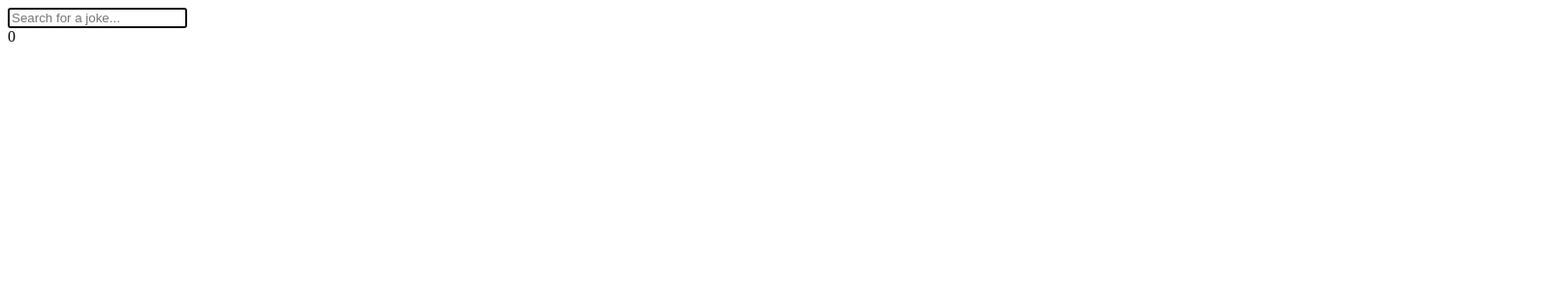
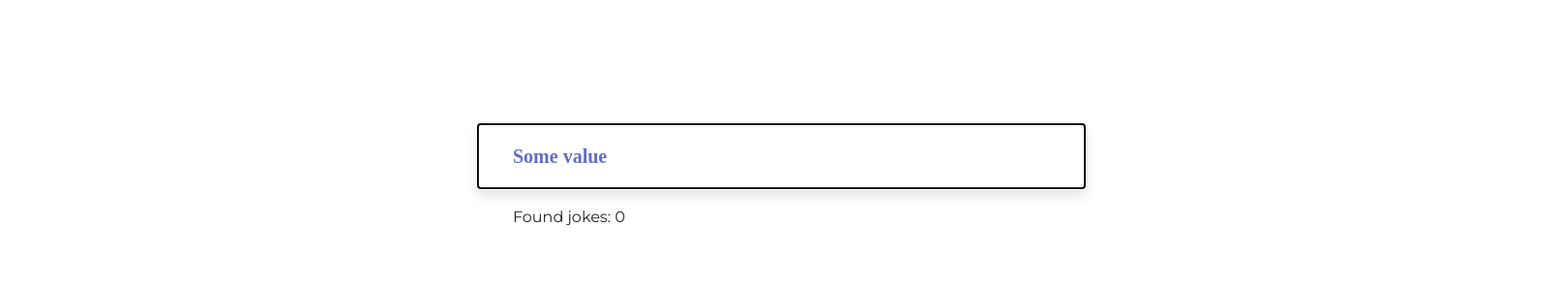
Before and after one commit to bboysquiz/fuse8-vue-ts-test, a Vue app: page / in a window 1280 px wide. Shown: the top 300 px of the page at 97% size, 1604 px wide, since content can reach past the window. Built offline with nearby package versions, Linux system fonts and the light colour scheme.

Commit message:
added styles for search input

```diff
--- a/index.html
+++ b/index.html
@@ -4,7 +4,8 @@
     <meta charset="UTF-8" />
     <link rel="icon" type="image/svg+xml" href="/vite.svg" />
     <meta name="viewport" content="width=device-width, initial-scale=1.0" />
-    <title>Vite + Vue + TS</title>
+    <link href="https://fonts.googleapis.com/css2?family=Montserrat:wght@400;500;700&display=swap" rel="stylesheet">
+    <title>Fuse8</title>
   </head>
   <body>
     <div id="app"></div>
--- a/src/components/SearchComponent.vue
+++ b/src/components/SearchComponent.vue
@@ -14,8 +14,10 @@ const handleInput = async () => {
 
 <template>
     <div class="search__container">
-        <input class="search__input" v-model="query" @input='handleInput' placeholder="Search for a joke..." autofocus />
-        <div class="search__jokes-conter">{{ data.jokes.length }}</div>
+        <div class="search__input-wrapper">
+            <input class="search__input" v-model="query" @input='handleInput' placeholder="Some value" autofocus />
+            <div class="search__jokes-conter">Found jokes: {{ data.jokes.length }}</div>
+        </div>
         <div class="search__block-wrapper">
             <div class="search__block" v-for="joke in data.jokes" :key="joke.id">
                 <p class="search__joke-text">{{ joke.value }}</p>
@@ -26,4 +28,61 @@ const handleInput = async () => {
     </div>
 </template>
 
-<style scoped></style>
+<style scoped>
+.search__container {
+    width: 1596px;
+    display: flex;
+    flex-wrap: wrap;
+    justify-content: center;
+    margin: 128px auto 0 auto;
+}
+.search__input-wrapper {
+    display: flex;
+    justify-content: center;
+    flex-wrap: wrap;
+    width: 626px;
+}
+
+.search__input {
+    padding-left: 36px;
+    width: 626px;
+    height: 64px;
+    box-shadow: 0px 7px 12px 0px rgba(100, 100, 111, 0.2);
+    font-family: Fira Sans;
+    font-size: 20px;
+    font-weight: 700;
+    line-height: 24px;
+    letter-spacing: 0px;
+    color: #656EC2;
+    border: none;
+}
+
+.search__input::placeholder {
+    color: #656EC2;
+}
+
+.search__input::-moz-placeholder {
+    color: #656EC2;
+}
+
+.search__input:-ms-input-placeholder {
+    color: #656EC2;
+}
+
+.search__input::-webkit-input-placeholder {
+    color: #656EC2;
+}
+
+.search__jokes-conter {
+    font-family: Montserrat, sans-serif;
+    font-size: 16px;
+    font-weight: 400;
+    line-height: 20px;
+    letter-spacing: 0px;
+    color: #282626;
+    width: 100%;
+    padding-left: 36px;
+    padding-top: 20px;
+    align-items: center;
+    display: flex;
+}</style>
```
Also changed, not shown: src/style.css (line endings or trailing spaces).
